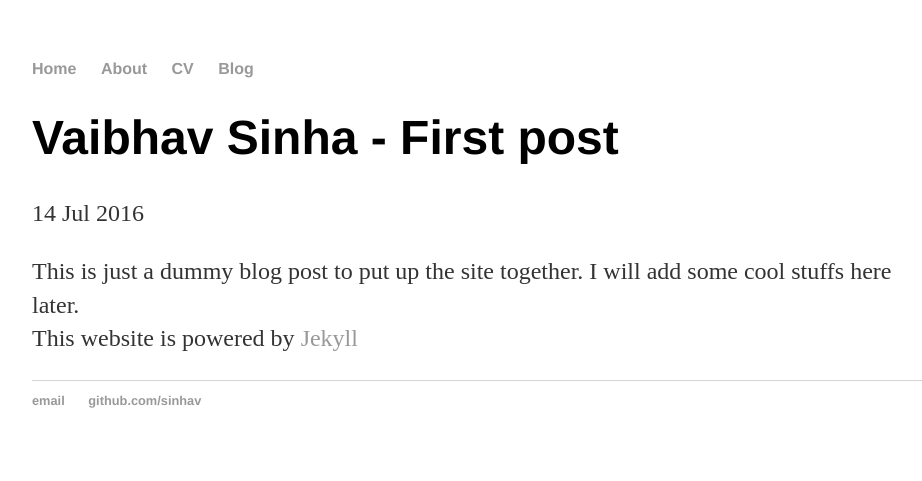
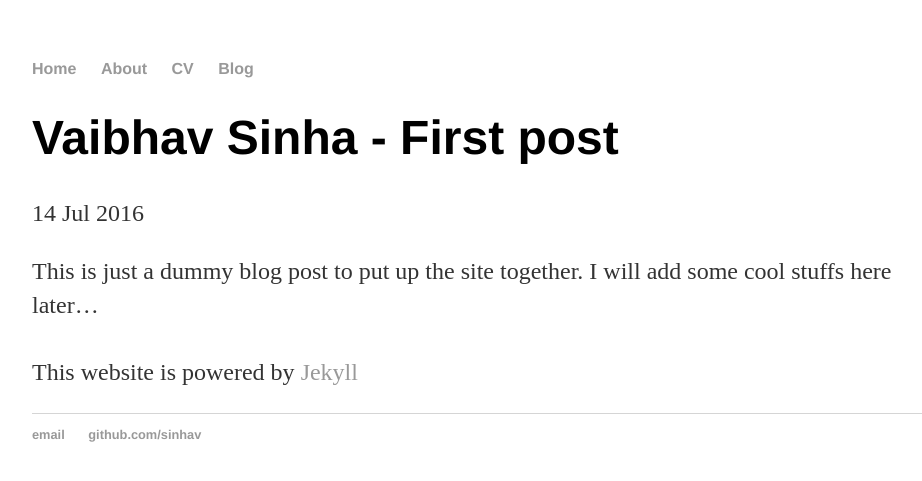
Before and after one commit to sinhav/sample_gitpage, a Jekyll site: the page built from _posts/2016-07-14-first-post.md, in a window 1280 px wide. Shown: the top 481 px of the page, without its empty margins (160-1082 px from the left). Built offline with Jekyll 4.4.1, drawn with Linux system fonts in a browser that asks for light colours.

Commit message:
Update 2016-07-14-first-post.md

```diff
--- a/_posts/2016-07-14-first-post.md
+++ b/_posts/2016-07-14-first-post.md
@@ -4,6 +4,6 @@ title: "Vaibhav Sinha - First post"
 date: 2016-07-14
 ---
 
-This is just a dummy blog post to put up the site together. I will add some cool stuffs here later.
-<br>
+This is just a dummy blog post to put up the site together. I will add some cool stuffs here later...
+<br><br>
 This website is powered by [Jekyll](http://jekyllrb.com)
```
